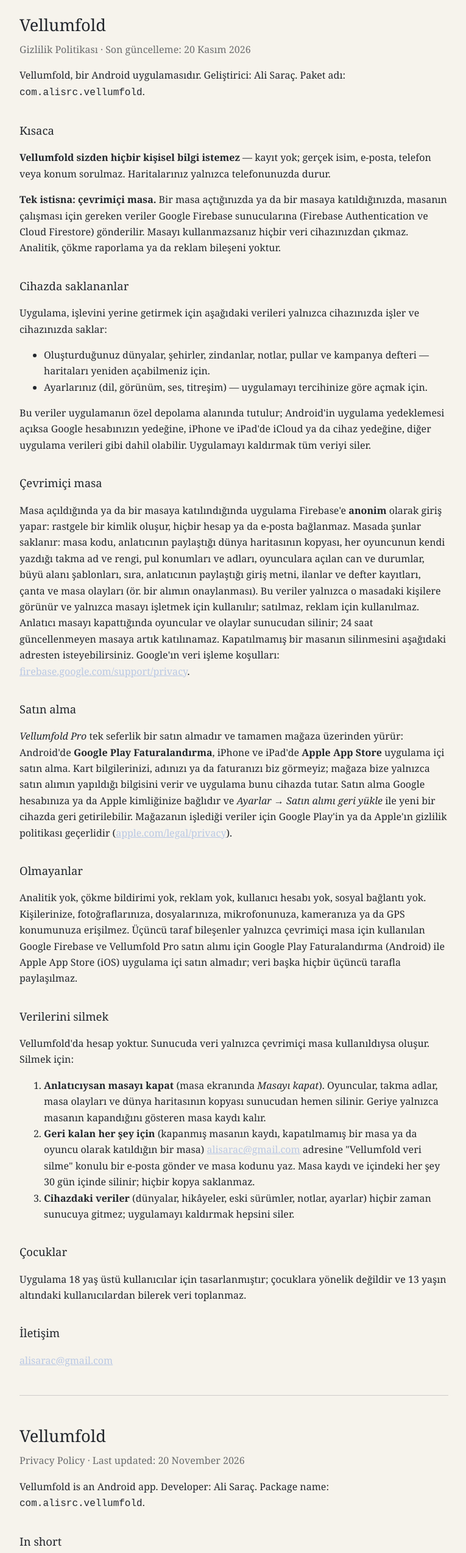
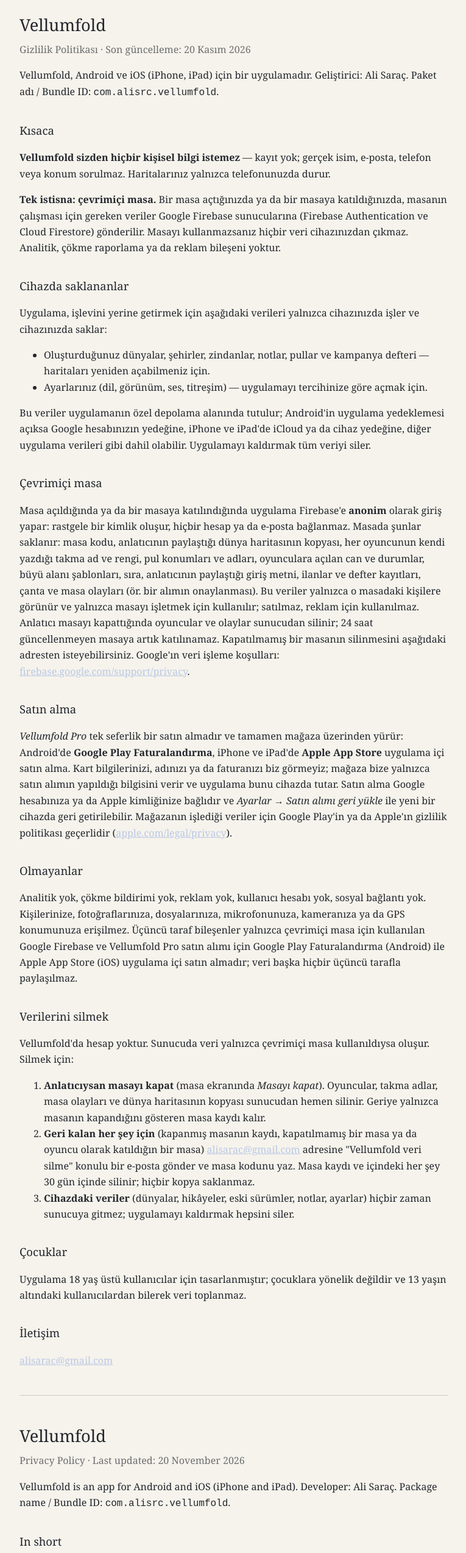
Before and after one commit to alisarac/vellumfold-legal, a plain HTML site: page index.html in a window 1280 px wide. Shown: the part 127-2674 px from the top of the page at 61% size, without its empty margins (256-1021 px from the left). Drawn offline with Linux system fonts and the light colour scheme.

Commit message:
Giriş: Android ve iOS uygulaması, Bundle ID

```diff
--- a/index.html
+++ b/index.html
@@ -22,7 +22,7 @@
 <img src="icon.png" alt="Vellumfold">
 <h1>Vellumfold</h1>
 <p class="sub">Gizlilik Politikası · Son güncelleme: 20 Kasım 2026</p>
-<p>Vellumfold, bir Android uygulamasıdır. Geliştirici: Ali Saraç. Paket adı: <code>com.alisrc.vellumfold</code>.</p>
+<p>Vellumfold, Android ve iOS (iPhone, iPad) için bir uygulamadır. Geliştirici: Ali Saraç. Paket adı / Bundle ID: <code>com.alisrc.vellumfold</code>.</p>
 <h2>Kısaca</h2>
 <p><strong>Vellumfold sizden hiçbir kişisel bilgi istemez</strong> — kayıt yok; gerçek isim, e-posta, telefon veya konum sorulmaz. Haritalarınız yalnızca telefonunuzda durur.</p>
 <p><strong>Tek istisna: çevrimiçi masa.</strong> Bir masa açtığınızda ya da bir masaya katıldığınızda, masanın çalışması için gereken veriler Google Firebase sunucularına (Firebase Authentication ve Cloud Firestore) gönderilir. Masayı kullanmazsanız hiçbir veri cihazınızdan çıkmaz. Analitik, çökme raporlama ya da reklam bileşeni yoktur.</p>
@@ -55,7 +55,7 @@
 
 <h1>Vellumfold</h1>
 <p class="sub">Privacy Policy · Last updated: 20 November 2026</p>
-<p>Vellumfold is an Android app. Developer: Ali Saraç. Package name: <code>com.alisrc.vellumfold</code>.</p>
+<p>Vellumfold is an app for Android and iOS (iPhone and iPad). Developer: Ali Saraç. Package name / Bundle ID: <code>com.alisrc.vellumfold</code>.</p>
 <h2>In short</h2>
 <p><strong>Vellumfold asks you for nothing personal</strong> — no registration; no real name, email, phone number or location. Your maps stay on your phone.</p>
 <p><strong>One exception: the online table.</strong> When you open or join a table, the data the table needs to work is sent to Google Firebase servers (Firebase Authentication and Cloud Firestore). If you never use a table, no data leaves your device. There are no analytics, crash reporting or advertising components.</p>
```
